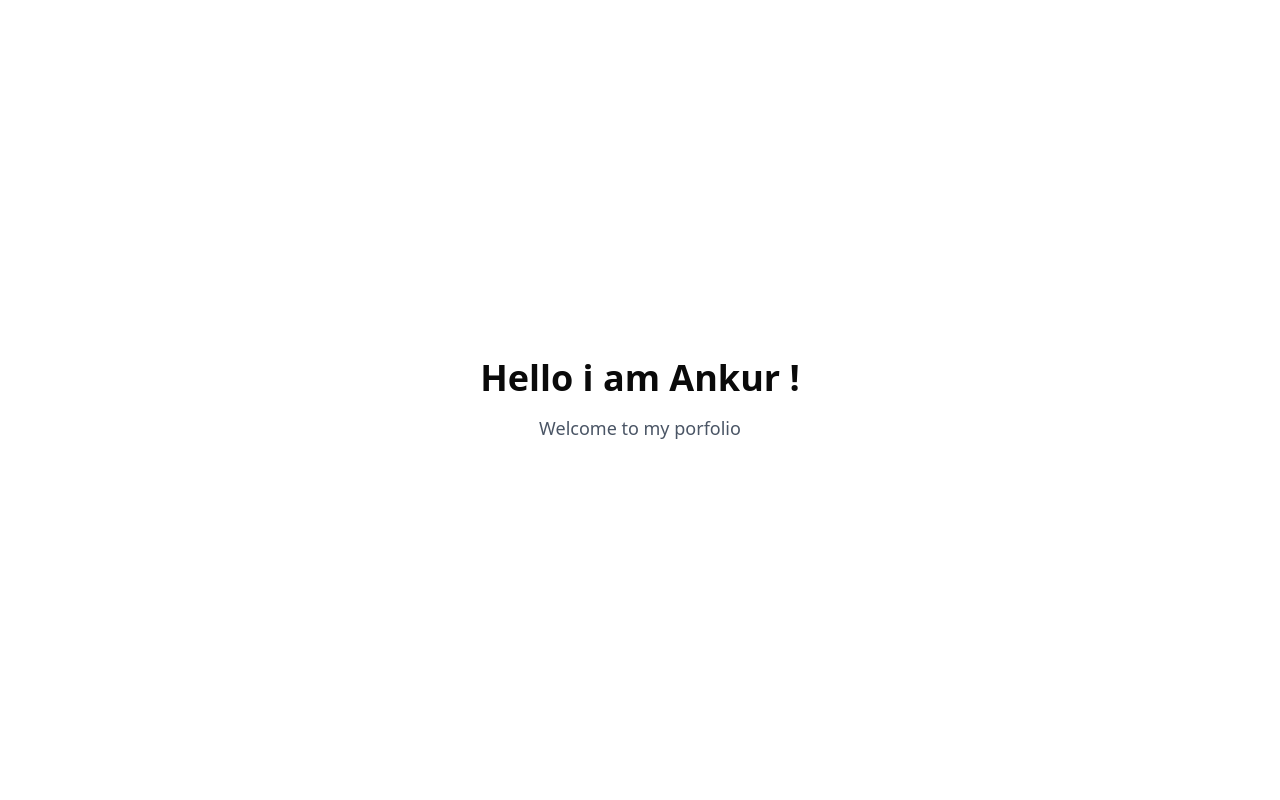
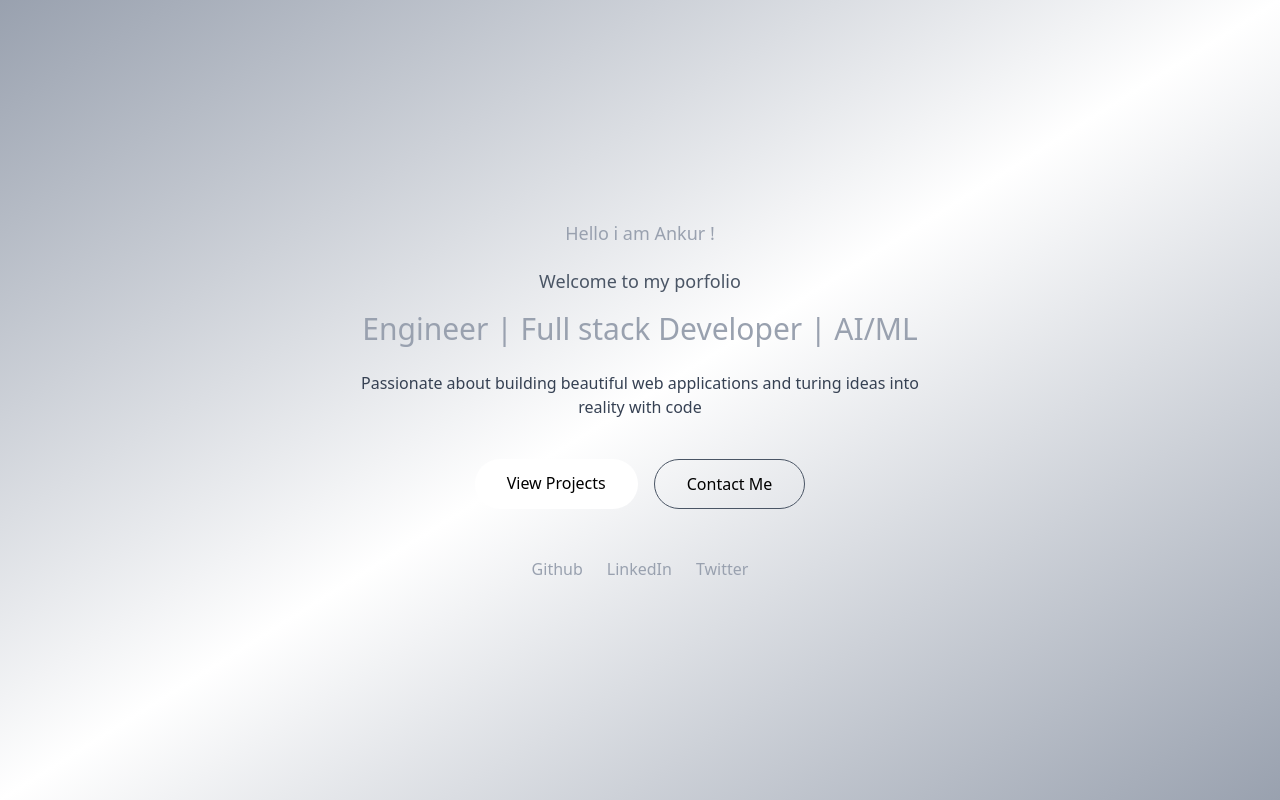
Before and after one commit to ankur0704/portfolio-scratch-v2, a Next.js app: page / in a window 1280 px wide. Built offline with nearby package versions, Linux system fonts and the light colour scheme.

Commit message:
hero section

```diff
--- a/src/app/page.tsx
+++ b/src/app/page.tsx
@@ -1,14 +1,65 @@
 export default function Home() {
   return (
-    <main className="min-h-screen">
+    <main className="min-h-screen bg-gradient-to-br from-gray-400 via-white to-gray-400">
       {/* {hero section} */}
-      <section className="flex min-h-screen flex-col items-center justify-center">
-        <h1 className="text-4xl font-bold">
+      <section className=" flex min-h-screen flex-col items-center justify-center px-4">
+        <h1 className=" font-medium mb-1 text-lg text-gray-400">
           Hello i am Ankur !
         </h1>
         <p className="mt-4 text-lg text-gray-600">
           Welcome to my porfolio
         </p>
+
+        {/* Role/title */}
+        <h2 className="mt-4 text-2xl font-medium text-gray-400 md:text-3xl"> Engineer | Full stack Developer | AI/ML </h2>
+
+
+        {/* description */}
+        <p className="mt-6 text-center text-gray-700 max-w-xl">Passionate about building beautiful web applications and turing ideas into reality with code</p>
+
+        {/* cta buttons */}
+        <div className="mt-10 flex gap-4">
+          <a
+            href="#projects"
+            className="rounded-full bg-white px-8 py-3 font-medium text-black transition-all hover:scale-110 hover:bg-gray-200"> View Projects
+          </a>
+          <a
+            href="#contact"
+            className="rounded-full border border-gray-600 px-8 py-3 font-medium text-black transition-all hover:scale-110 hover:border-white">
+            Contact Me
+
+          </a>
+        </div>
+
+
+        {/* social links */}
+        <div className="mt-12 flex gap-6">
+          <a
+            href="https://github.com/ankur0704"
+            target="_blank"
+            className="text-gray-400 transition-colors hover:text-white">
+            Github
+
+          </a>
+
+          <a
+            href="https://github.com/ankur0704"
+            target="_blank"
+            className="text-gray-400 transition-colors hover:text-white">
+            LinkedIn
+
+          </a>
+
+          <a
+            href="https://github.com/ankur0704"
+            target="_blank"
+            className="text-gray-400 transition-colors hover:text-white">
+            Twitter
+
+          </a>
+
+        </div>
+
       </section>
     </main>
   )
```
